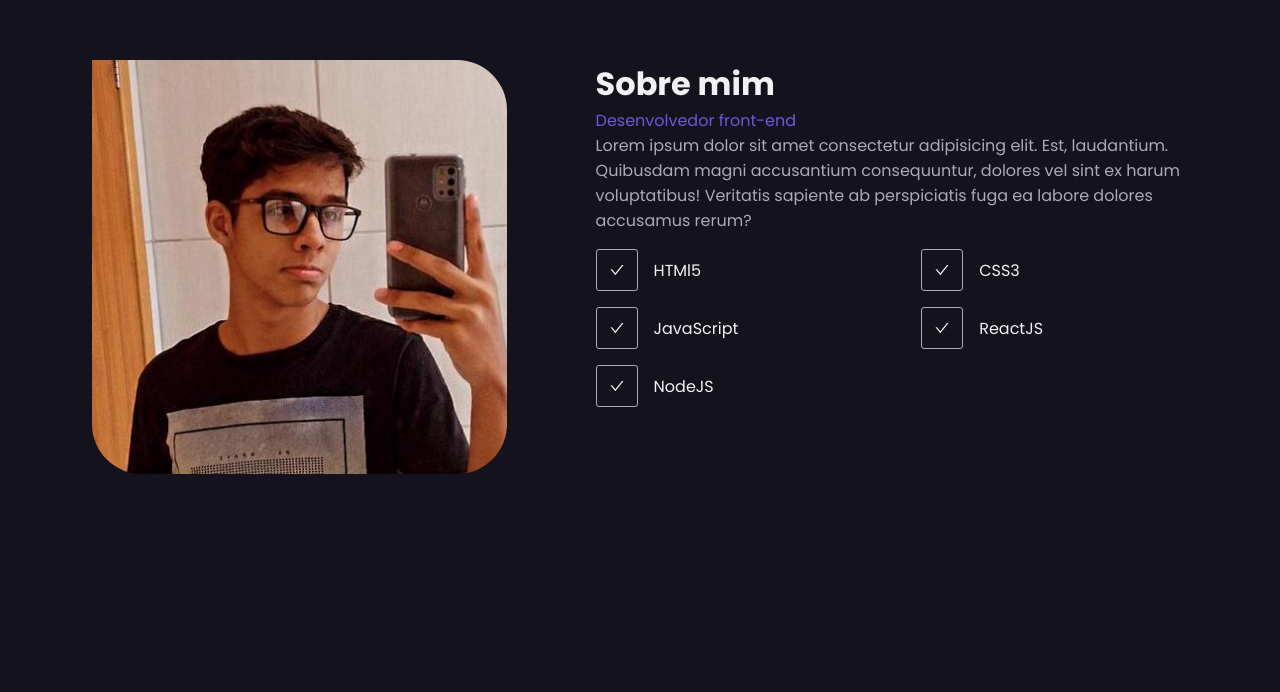
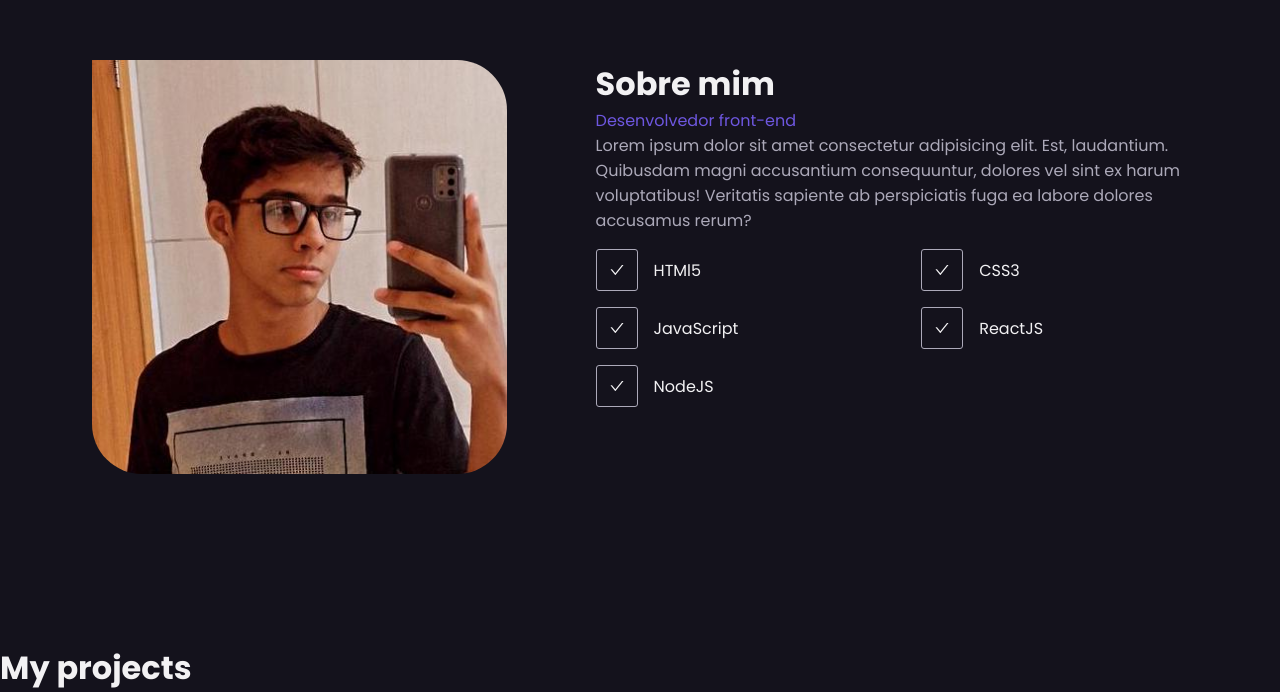
Before and after one commit to SoaresLeonardo/soaresleonardo-web, a React (Vite) app: page / in a window 1280 px wide. Shown: the part 632-1324 px from the top of the page. Before the commit the page ends 1276 px from the top, so only its background shows below. Built offline with nearby package versions, Linux system fonts and the light colour scheme.

Commit message:
add Projects

```diff
--- a/src/App.jsx
+++ b/src/App.jsx
@@ -1,14 +1,16 @@
 import "./App.css";
 import { AboutPage } from "./components/About";
 import HeaderPage from "./components/Header";
+import Projects from "./components/Projects";
 import HomePage from "./pages";
 
 export default function App() {
   return (
     <div>
-      <HeaderPage/>
-      <HomePage/>
-      <AboutPage/>
+      <HeaderPage />
+      <HomePage />
+      <AboutPage />
+      <Projects />
     </div>
   );
 }
--- /dev/null
+++ b/src/components/Projects/index.jsx
@@ -0,0 +1,5 @@
+export default function Projects() {
+    return(
+        <h1>My projects</h1>
+    )
+}
```
Also changed, not shown: src/components/Projects/ProjectsStyled.js (added).
